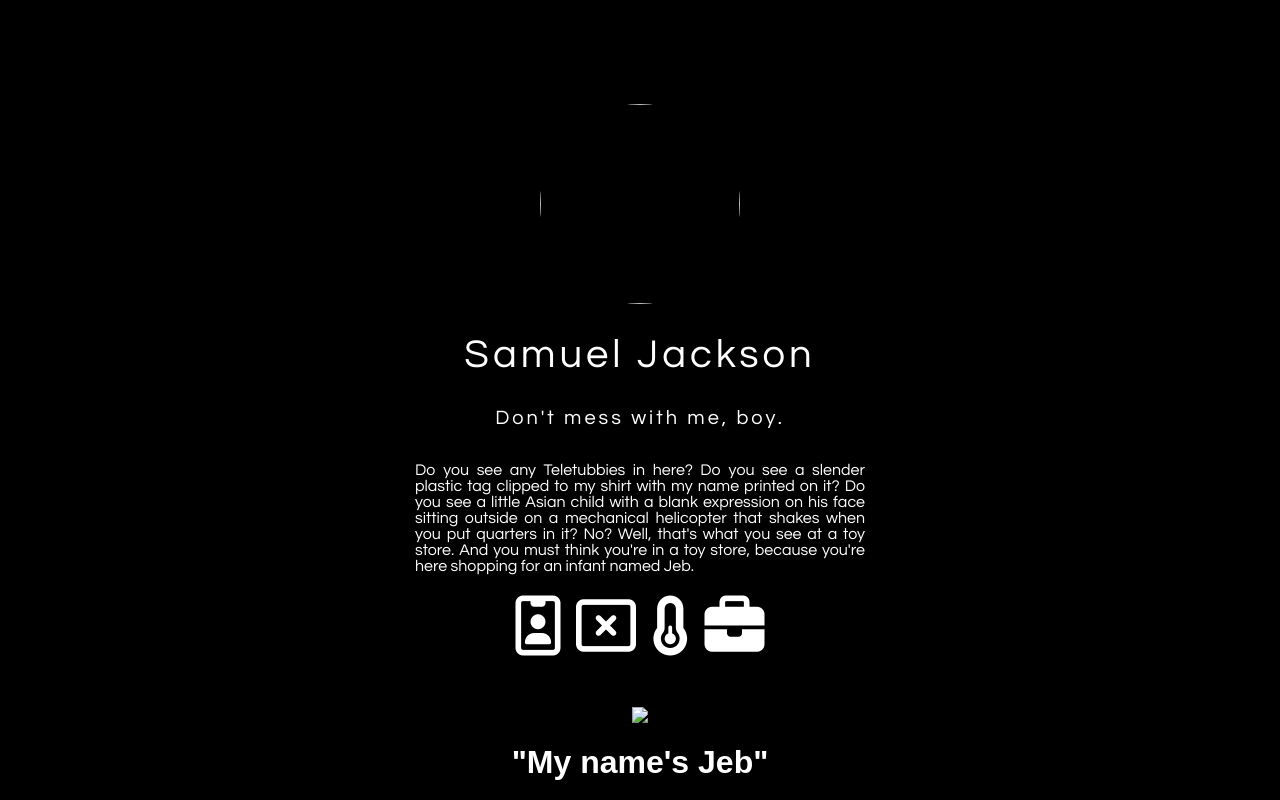
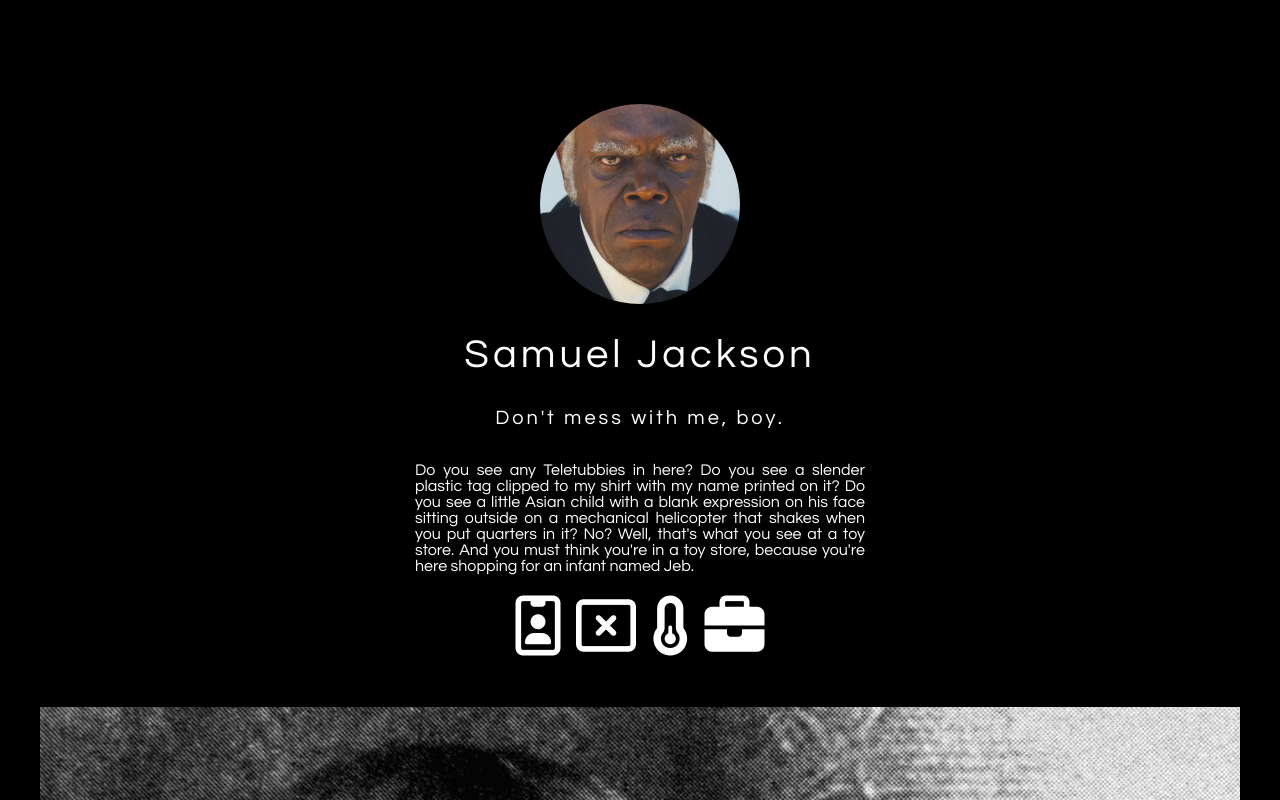
Before and after one commit to dagison/samuel-and-jeb, a plain HTML site: page index.html in a window 1280 px wide. Shown: the top 800 px of the page. Drawn offline with Linux system fonts and the light colour scheme.

Commit message:
Update index.html

```diff
--- a/index.html
+++ b/index.html
@@ -8,7 +8,7 @@
   </head>
   <body>
 <div class="box">
-  <img src="samuel.jpg" alt="" class="box-img">
+  <img src="samuel-and-jeb/samuel.jpg" alt="" class="box-img">
   <h1>
 Samuel Jackson</h1>
 <h5>
@@ -24,7 +24,7 @@ Don't mess with me, boy.</h5>
 </ul>
 </div>
 <div class="jeb-container">
-  <img src="jeb.jpg"/>
+  <img src="samuel-and-jeb/jeb.jpg"/>
 </div>
   <h1 style="
   color:white;
```
